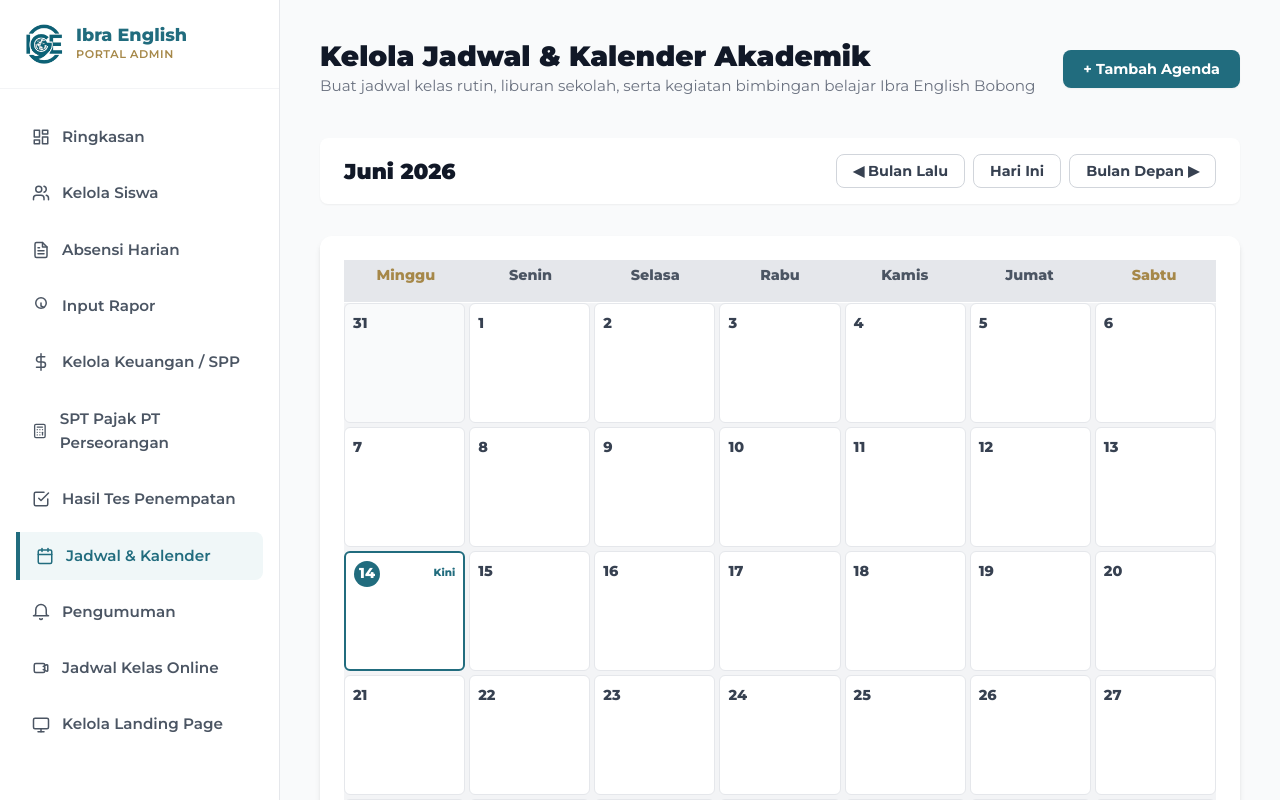
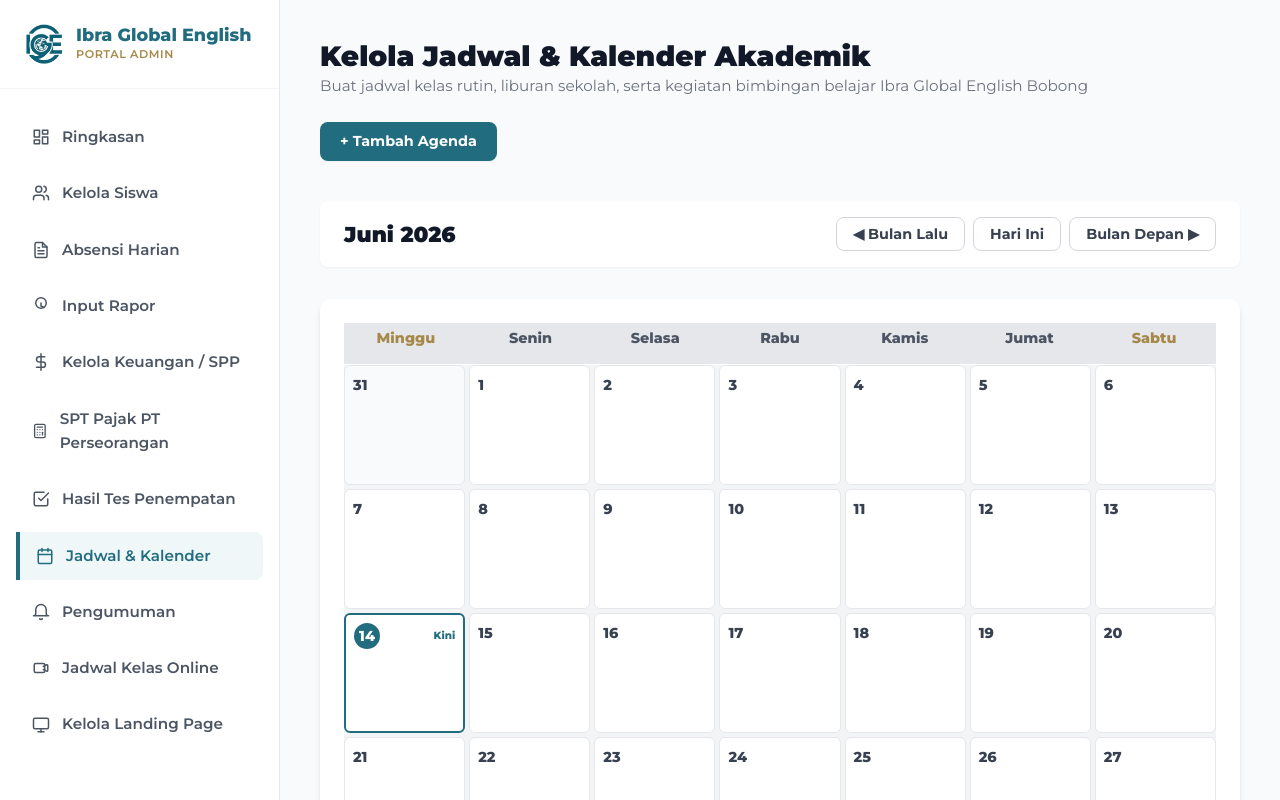
Before and after one commit to umamit/ibra-global-english, a Next.js app: page /admin/calendar in a window 1280 px wide. Shown: the top 800 px of the page. Built offline with nearby package versions, Linux system fonts and the light colour scheme; no server answers; the database is empty; sample sign-in values are in the browser's storage.

Commit message:
Refactor: change 'Ibra English' to 'Ibra Global English' across all portals

```diff
--- a/src/app/admin/calendar/page.js
+++ b/src/app/admin/calendar/page.js
@@ -343,7 +343,7 @@ export default function AdminCalendar() {
         <div className="topbar-title">
           <h1>Kelola Jadwal & Kalender Akademik</h1>
           <p style={{ color: "var(--color-gray-500)", fontSize: "0.95rem" }}>
-            Buat jadwal kelas rutin, liburan sekolah, serta kegiatan bimbingan belajar Ibra English Bobong
+            Buat jadwal kelas rutin, liburan sekolah, serta kegiatan bimbingan belajar Ibra Global English Bobong
           </p>
         </div>
         <button className="btn-portal-primary" onClick={() => handleOpenAddModal()}>
--- a/src/app/admin/layout.js
+++ b/src/app/admin/layout.js
@@ -123,7 +123,7 @@ export default function AdminLayout({ children }) {
         <div className="sidebar-brand">
           <img src="/assets/logo.png" alt="Ibra Logo" className="sidebar-brand-img" />
           <div className="sidebar-brand-text">
-            <h2>Ibra English</h2>
+            <h2>Ibra Global English</h2>
             <p>Portal Admin</p>
           </div>
         </div>
--- a/src/app/parent/page.js
+++ b/src/app/parent/page.js
@@ -737,7 +737,7 @@ export default function ParentPortal() {
         <div className="sidebar-brand">
           <img src="/assets/logo.png" alt="Ibra Logo" className="sidebar-brand-img" />
           <div className="sidebar-brand-text">
-            <h2>Ibra English</h2>
+            <h2>Ibra Global English</h2>
             <p>Portal Orang Tua</p>
           </div>
         </div>
--- a/src/app/student/page.js
+++ b/src/app/student/page.js
@@ -328,7 +328,7 @@ export default function StudentPortal() {
         <div className="sidebar-brand">
           <img src="/assets/logo.png" alt="Ibra Logo" className="sidebar-brand-img" />
           <div className="sidebar-brand-text">
-            <h2>Ibra English</h2>
+            <h2>Ibra Global English</h2>
             <p>Portal Siswa / LMS</p>
           </div>
         </div>
--- a/src/app/tutor/page.js
+++ b/src/app/tutor/page.js
@@ -511,7 +511,7 @@ export default function TutorPortal() {
         <div className="sidebar-brand">
           <img src="/assets/logo.png" alt="Ibra Logo" className="sidebar-brand-img" />
           <div className="sidebar-brand-text">
-            <h2>Ibra English</h2>
+            <h2>Ibra Global English</h2>
             <p>Portal Pengajar / Tutor</p>
           </div>
         </div>
```
